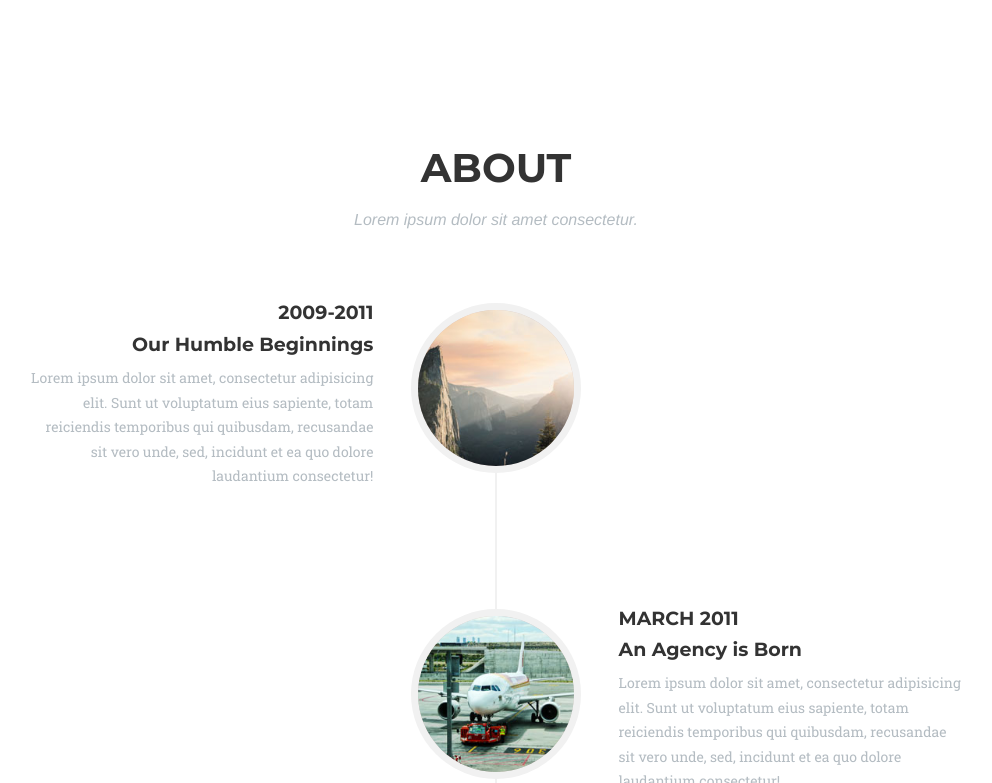
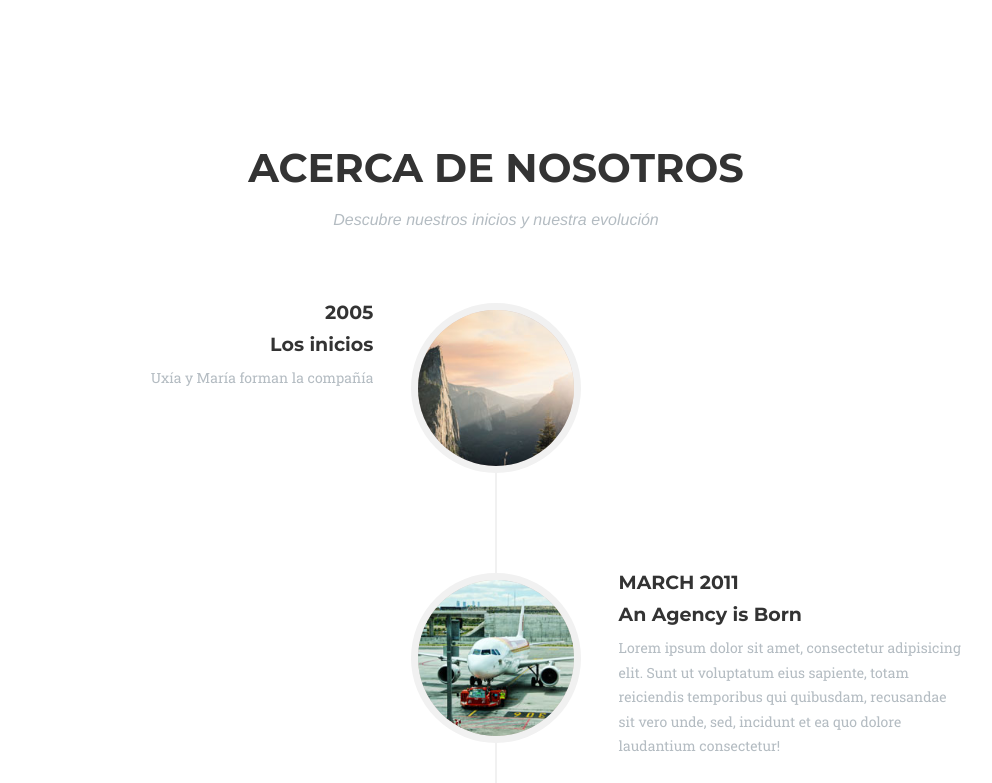
Before and after one commit to insmpa00/siteleaf, a Jekyll site: the page built from index.markdown, in a window 1280 px wide and 900 px high, scrolled down 645 px, cut to the strip 117-900 px from the top of the window. Shown: the whole strip, without its empty margins (144-1136 px from the left). Built offline with Jekyll 4.4.1, drawn with Linux system fonts in a browser that asks for light colours; some web fonts are replaced.

Commit message:
Updated About

```diff
--- a/_includes/about.html
+++ b/_includes/about.html
@@ -3,8 +3,8 @@
         <div class="container">
             <div class="row">
                 <div class="col-lg-12 text-center">
-                    <h2 class="section-heading">About</h2>
-                    <h3 class="section-subheading text-muted">Lorem ipsum dolor sit amet consectetur.</h3>
+                    <h2 class="section-heading">Acerca de nosotros</h2>
+                    <h3 class="section-subheading text-muted">Descubre nuestros inicios y nuestra evolución</h3>
                 </div>
             </div>
             <div class="row">
@@ -16,11 +16,11 @@
                             </div>
                             <div class="timeline-panel">
                                 <div class="timeline-heading">
-                                    <h4>2009-2011</h4>
-                                    <h4 class="subheading">Our Humble Beginnings</h4>
+                                    <h4>2005</h4>
+                                    <h4 class="subheading">Los inicios</h4>
                                 </div>
                                 <div class="timeline-body">
-                                    <p class="text-muted">Lorem ipsum dolor sit amet, consectetur adipisicing elit. Sunt ut voluptatum eius sapiente, totam reiciendis temporibus qui quibusdam, recusandae sit vero unde, sed, incidunt et ea quo dolore laudantium consectetur!</p>
+                                    <p class="text-muted">Uxía y María forman la compañía</p>
                                 </div>
                             </div>
                         </li>
```
